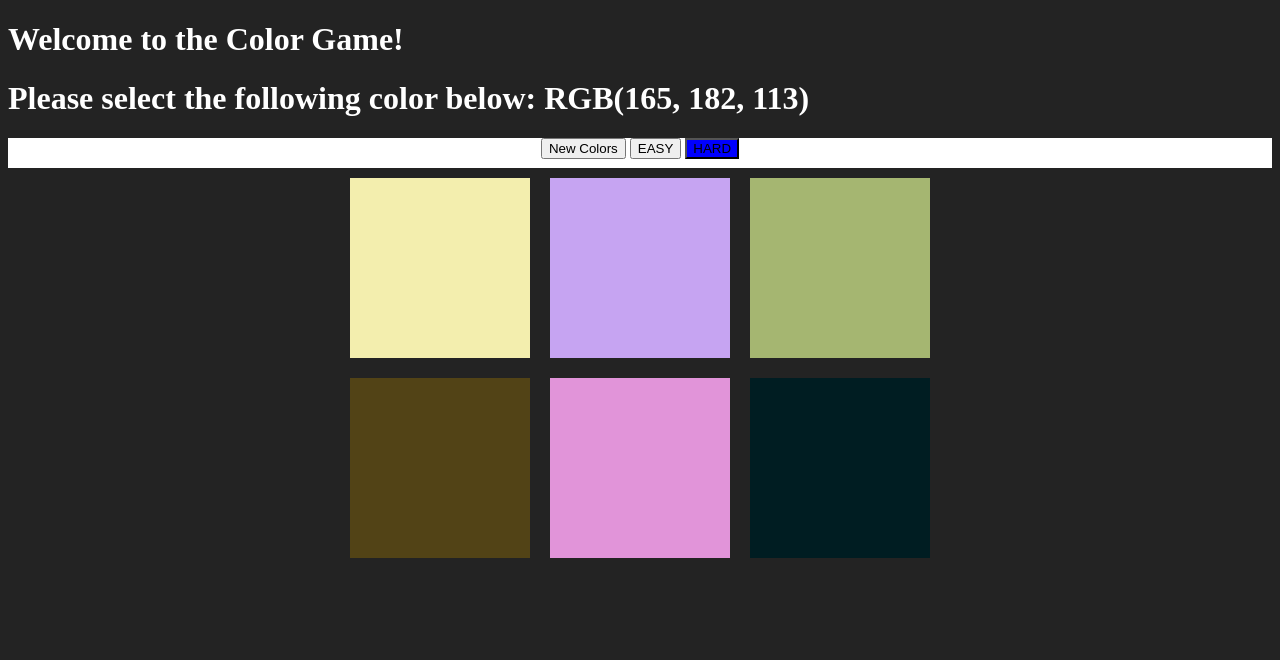
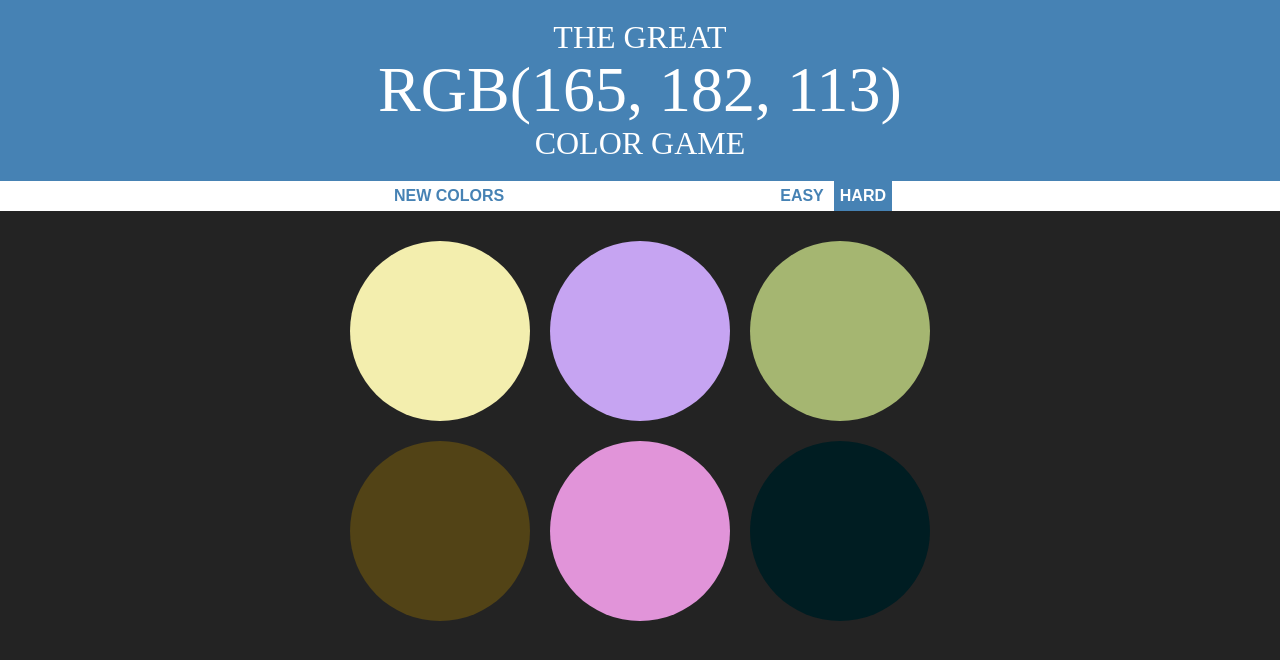
Before and after one commit to poudelroshan/rgb-color-game, a PHP site: page /index.html in a window 1280 px wide. Shown: the top 660 px of the page. Run offline with PHP 8.4, Linux system fonts and the light colour scheme.

Commit message:
finished the game

```diff
--- a/index.html
+++ b/index.html
@@ -6,8 +6,9 @@
 </head>
 <body>
 	<div id = "title">
-		<h1>Welcome to the Color Game!</h1>
-		<h1>Please select the following color below: <span id = "rgb-placeholder">?</span></h1>
+		<h1>The Great
+		<br> <span id = "rgb-placeholder"></span><br>color game
+		</h1>
 	</div>
 	<div id = "horizontal-bar">
 		<button>New Colors</button>
--- a/script.js
+++ b/script.js
@@ -112,7 +112,7 @@ function addEventListeners(){
 
 // Returns a new color for the user to select
 function selectColor(n){
-	return squares[getRandomNumber(n)].style.backgroundColor;
+	return squares[getRandomNumber(n-1)].style.backgroundColor;
 }
 
 // Resets the game with n colors
@@ -120,7 +120,7 @@ function reset(n){
 	// Load new colors to the squares
 	randomColors(n);
 	// Remove the title bar color
-	titlebar.style.backgroundColor = "#232323";
+	titlebar.style.backgroundColor = "steelblue";
 	// Remove the try again text
 	clickMessage.textContent = "";
 	toSelectColor = selectColor(n);
--- a/style.css
+++ b/style.css
@@ -1,5 +1,7 @@
 body {
 	background-color: #232323;
+	margin:0;
+	font-family: "Avenir";
 }
 
 .square {
@@ -8,16 +10,29 @@ body {
 	padding-bottom: 30%;
 	float: left;
 	margin: 1.66%;
+	border-radius:50%;
+	transition: background 0.5s;
 }
 
 #container {
-	margin: 0 auto;
+	margin: 20px auto;
 	max-width: 600px;
 
 }
 
-#title {
+h1{
 	color: white;
+	text-align: center;
+	background: steelblue;
+	margin: 0 auto;
+	font-weight: normal;
+	text-transform: uppercase;
+	line-height: 1.1;
+	padding: 20px 0;
+}
+
+#rgb-placeholder{
+	font-size: 200%;
 }
 
 #horizontal-bar {
@@ -25,8 +40,32 @@ body {
 	background: white;
 	color: black;
 	height: 30px;
+	margin: 0 auto;
 }
 
 .blueButton {
-	background-color: blue;
+	color: white;
+	background-color: steelblue;
 }
+
+button{
+	border: none;
+	background:none;
+	text-transform: uppercase;
+	height: 100%;
+	font-weight: 700;
+	color:steelblue;
+	font-size: inherit;
+	transition: all 0.3s;
+}
+
+button:hover{
+	color: white;
+	background-color: steelblue;
+}
+
+#click-message{
+	display: inline-block;
+	width: 20%;
+
+}
```
Also changed, not shown: README.md.
